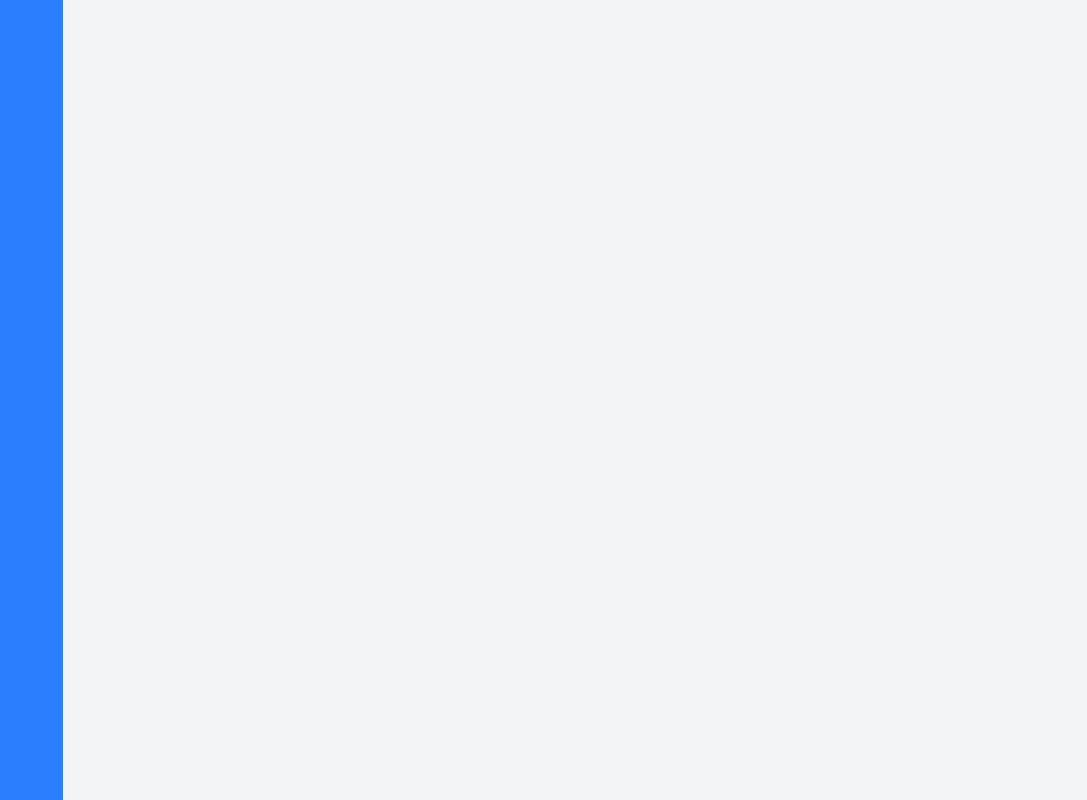
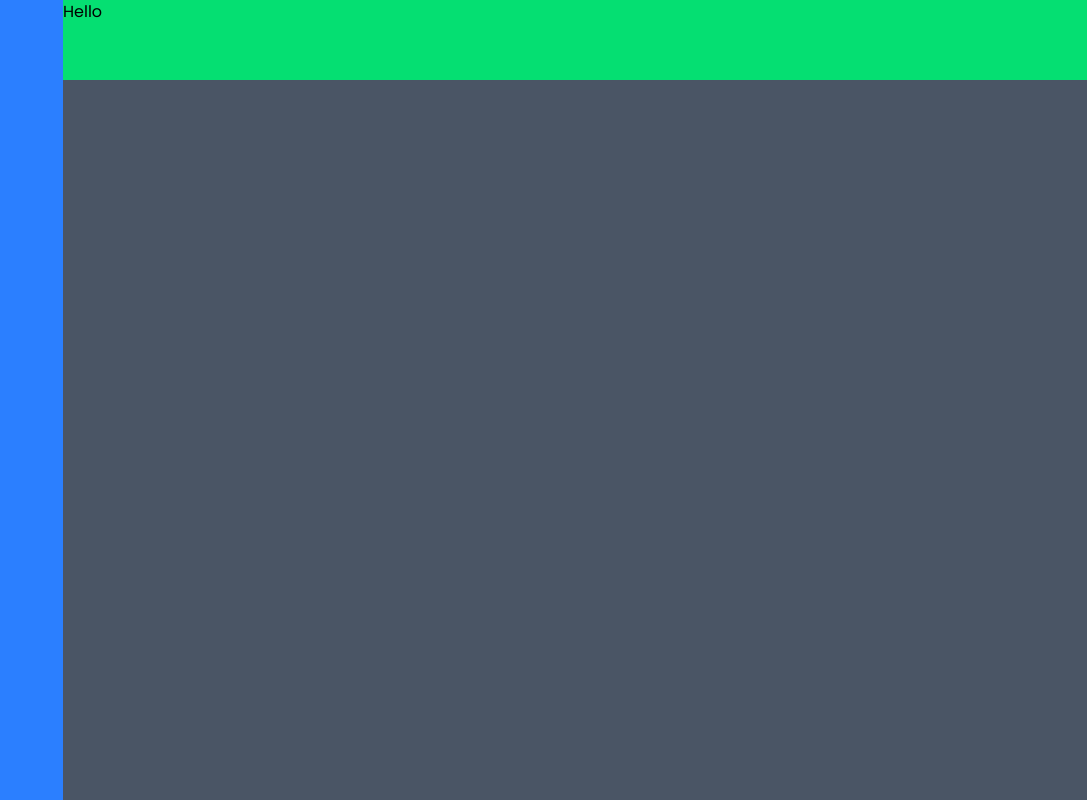
Before and after one commit to Kijjambu-joseph/SMS, a React (Vite) app: page /parent in a window 1280 px wide. Shown: the whole page, without its empty margins (193-1280 px from the left). Built offline with nearby package versions, Linux system fonts and the light colour scheme.

Commit message:
update on parent's dashboard

```diff
--- a/src/dashboards/parent/ParentDashboard.jsx
+++ b/src/dashboards/parent/ParentDashboard.jsx
@@ -1,11 +1,15 @@
 import React from "react";
 
 import Sidebar from "./sidebar.jsx";
+import Header from "./header.jsx";
 
 function ParentDashboard() {
     return(
-        <div className="w-full h-auto p-8 bg-gray-100">
+        <div className="w-full h-screen p-8 bg-gray-600 flex">
             <Sidebar />
+            <div className="w-80/100 h-10/100 bg-green-400">
+                <Header />
+            </div>
         </div>
     );
 }
--- a/src/dashboards/parent/header.jsx
+++ b/src/dashboards/parent/header.jsx
@@ -0,0 +1,9 @@
+function Header(){
+    return(
+        <div>
+            <h1>Hello</h1>
+        </div>
+    );
+}
+
+export default Header;
```
